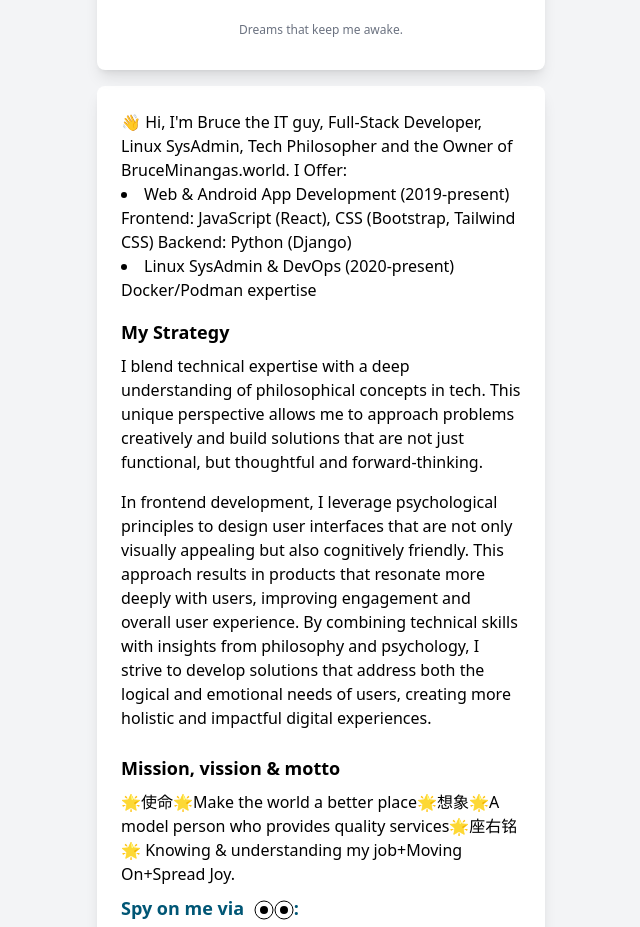
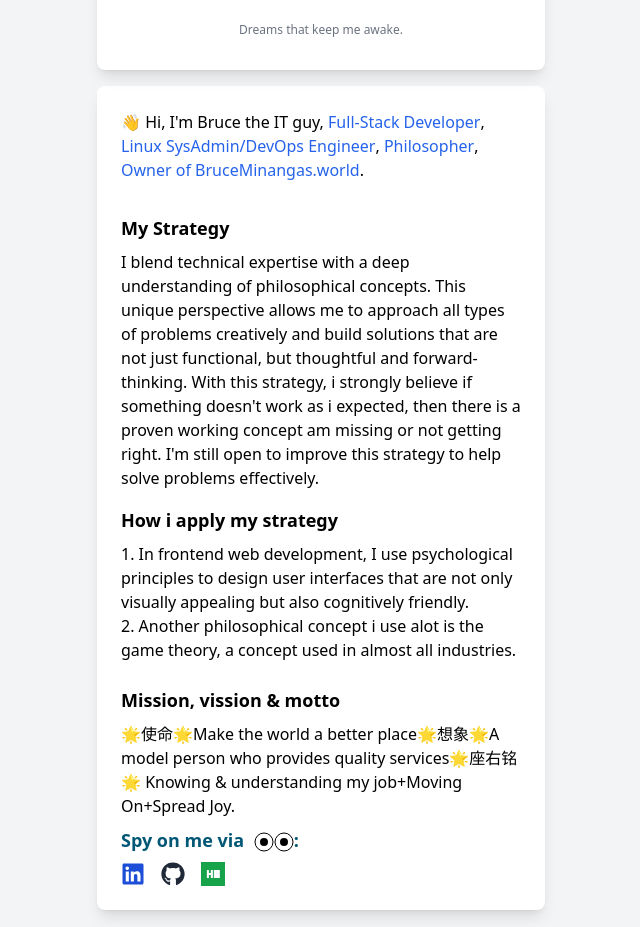
Before and after one commit to bruceminanga/BruceMinangaPortfolio-, a React (Vite) app: page / in a window 1280 px wide. Shown: the part 478-1405 px from the top of the page, without its empty margins (319-959 px from the left). Built offline with nearby package versions, Linux system fonts and the light colour scheme.

Commit message:
working on wordings

```diff
--- a/src/components/ProfileDetails.jsx
+++ b/src/components/ProfileDetails.jsx
@@ -1,53 +1,79 @@
-import React from "react";
+import React, { useState } from "react";
 import { FaWhatsapp, FaTelegram, FaGithub, FaLinkedin } from "react-icons/fa";
 import { SiHackerrank } from "react-icons/si";
-import MovingEyes from "./MovingEyes"; // Make sure to import the new component
+import MovingEyes from "./MovingEyes";
 
-const ProfileDetails = () => (
+const ProfileDetails = () => {
+  const [hoveredRole, setHoveredRole] = useState(null);
+
+  const roleDescriptions = {
+    "Full-Stack Developer":
+      "Proficient in both frontend(JavaScript, React, Bootstrap, CSS, Tailwind) and backend technologies (Python, Django).",
+    "Linux SysAdmin/DevOps Engineer":
+      "Experienced in managing Linux systems and implementing DevOps practices for efficient software delivery.",
+    Philosopher:
+      "Passionate about exploring deep questions and applying philosophical concepts to problem-solving.",
+    "Owner of BruceMinangas.world":
+      "A project where i share my systems. This systems include: Life framework system.",
+  };
+
+  return (
     <div className="max-w-md mx-auto mt-4 bg-white rounded-lg overflow-hidden shadow-lg p-6">
+      <div>
         <p>
-      👋 Hi, I'm Bruce the IT guy, Full-Stack Developer, Linux SysAdmin, Tech
-      Philosopher and the Owner of BruceMinangas.world. I Offer:
+          👋 Hi, I'm Bruce the IT guy,{" "}
+          {Object.keys(roleDescriptions).map((role, index) => (
+            <span key={index}>
+              <span
+                className="relative inline-block cursor-pointer text-blue-600 hover:text-blue-800"
+                onMouseEnter={() => setHoveredRole(role)}
+                onMouseLeave={() => setHoveredRole(null)}
+              >
+                {role}
+                {hoveredRole === role && (
+                  <span className="absolute z-10 w-64 p-2 mt-1 text-sm text-white bg-black rounded-lg shadow-lg left-1/2 transform -translate-x-1/2 whitespace-normal">
+                    {roleDescriptions[role]}
+                  </span>
+                )}
+              </span>
+              {index < Object.keys(roleDescriptions).length - 1 ? ", " : "."}
+            </span>
+          ))}
         </p>
+      </div>
 
-    <div className="mb-4">
-      <ul className="list-disc list-inside">
-        <li>
-          Web & Android App Development (2019-present) Frontend: JavaScript
-          (React), CSS (Bootstrap, Tailwind CSS) Backend: Python (Django)
-        </li>
-        <li>Linux SysAdmin & DevOps (2020-present) Docker/Podman expertise</li>
-      </ul>
+      <div className="mb-4 mt-8">
+        <h3 className="font-bold text-lg mb-2">My Strategy</h3>
+        <p>
+          I blend technical expertise with a deep understanding of philosophical
+          concepts. This unique perspective allows me to approach all types of
+          problems creatively and build solutions that are not just functional,
+          but thoughtful and forward-thinking. With this strategy, i strongly
+          believe if something doesn't work as i expected, then there is a
+          proven working concept am missing or not getting right. I'm still open
+          to improve this strategy to help solve problems effectively.
+        </p>
       </div>
 
       <div className="mb-4">
-      <h3 className="font-bold text-lg mb-2">My Strategy</h3>
+        <h3 className="font-bold text-lg mb-2">How i apply my strategy</h3>
         <p>
-        I blend technical expertise with a deep understanding of philosophical
-        concepts in tech. This unique perspective allows me to approach problems
-        creatively and build solutions that are not just functional, but
-        thoughtful and forward-thinking.
+          1. In frontend web development, I use psychological principles to
+          design user interfaces that are not only visually appealing but also
+          cognitively friendly.
         </p>
-    </div>
-    <div className="mb-4">
-      <h3>
-        In frontend development, I leverage psychological principles to design
-        user interfaces that are not only visually appealing but also
-        cognitively friendly. This approach results in products that resonate
-        more deeply with users, improving engagement and overall user
-        experience. By combining technical skills with insights from philosophy
-        and psychology, I strive to develop solutions that address both the
-        logical and emotional needs of users, creating more holistic and
-        impactful digital experiences.
-      </h3>
+        <p>
+          2. Another philosophical concept i use alot is the game theory, a
+          concept used in almost all industries.
+        </p>
       </div>
 
       <div className="mt-6">
         <h3 className="font-bold text-lg mb-2">Mission, vission & motto</h3>
         <p className="mb-2">
-        🌟使命🌟Make the world a better place🌟想象🌟A model person who provides
-        quality services🌟座右铭🌟 Knowing & understanding my job+Moving
-        On+Spread Joy.
+          🌟使命🌟Make the world a better place🌟想象🌟A model person who
+          provides quality services🌟座右铭🌟 Knowing & understanding my
+          job+Moving On+Spread Joy.
         </p>
         <h3 className="font-bold text-lg mb-2" style={{ color: "#005675" }}>
           Spy on me via <MovingEyes />:
@@ -78,5 +104,6 @@ const ProfileDetails = () => (
       </div>
     </div>
   );
+};
 
 export default ProfileDetails;
```
Lines whose indentation alone changed are shown as unchanged.
